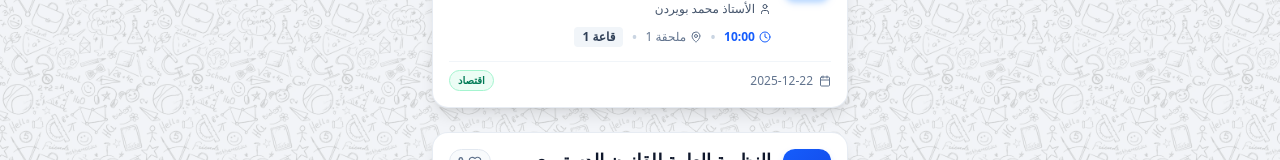
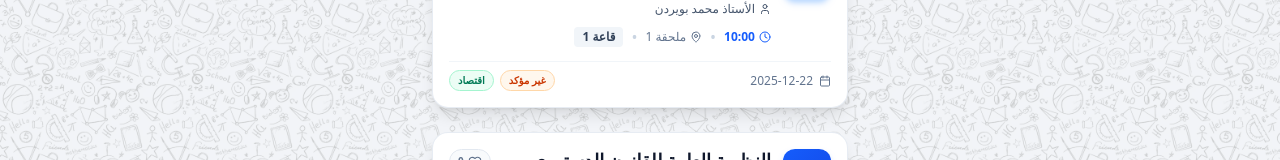
Before and after one commit to AbdellahBM/orema_courses, a Next.js app: page / in a window 1280 px wide. Shown: the part 358-518 px from the top of the page. Built offline with nearby package versions, Linux system fonts and the light colour scheme.

Commit message:
Add 'not confirmed' indicator for Histoire de la pensÃ©e Ã©conomique class

```diff
--- a/app/home/components/ScheduleCard.tsx
+++ b/app/home/components/ScheduleCard.tsx
@@ -145,6 +145,15 @@ export default function ScheduleCard({ session, index }: ScheduleCardProps) {
 
             {/* Category Tags - Compact */}
             <div className="flex items-center gap-1.5 flex-wrap">
+              {session.notConfirmed && (
+                <div className={`inline-flex items-center px-2 py-0.5 rounded-full text-[10px] font-bold border ${
+                  passed
+                    ? 'bg-slate-50 text-slate-400 border-slate-200'
+                    : 'bg-orange-50 text-orange-700 border-orange-200'
+                }`}>
+                  غير مؤكد
+                </div>
+              )}
               <div className={`inline-flex items-center px-2 py-0.5 rounded-full text-[10px] font-bold border ${
                 passed
                   ? 'bg-slate-50 text-slate-400 border-slate-200'
--- a/app/home/data.ts
+++ b/app/home/data.ts
@@ -19,6 +19,7 @@ export const scheduleData: ClassSession[] = [
     room: "1",
     professor: "الأستاذ محمد بويردن",
     category: "Economics",
+    notConfirmed: true,
     initialLikes: 0,
   },
   {
--- a/app/home/types.ts
+++ b/app/home/types.ts
@@ -12,6 +12,7 @@ export interface ClassSession {
   room?: string;
   professor: string;
   isNextWeek?: boolean;
+  notConfirmed?: boolean; // If true, class is not yet confirmed
   category?: string; // e.g., 'Law', 'Economics'
   /**
    * Hardcoded starting likes for this class (stored in code).
```
